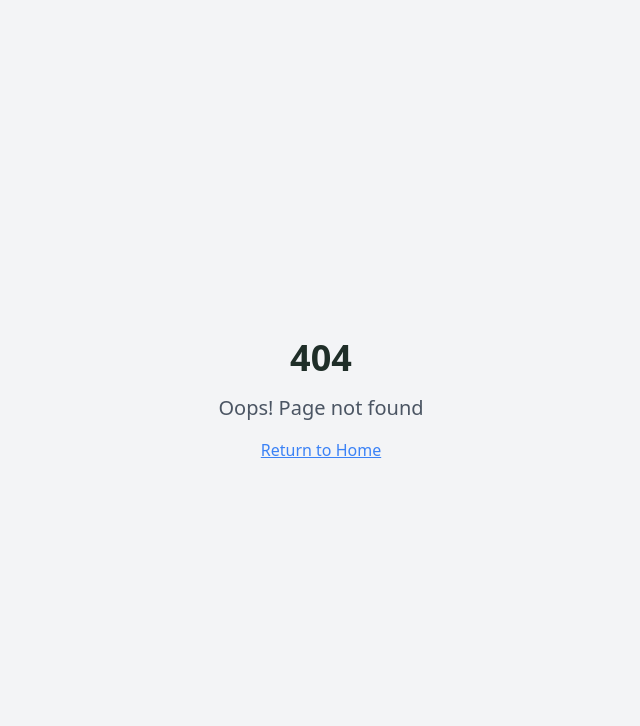
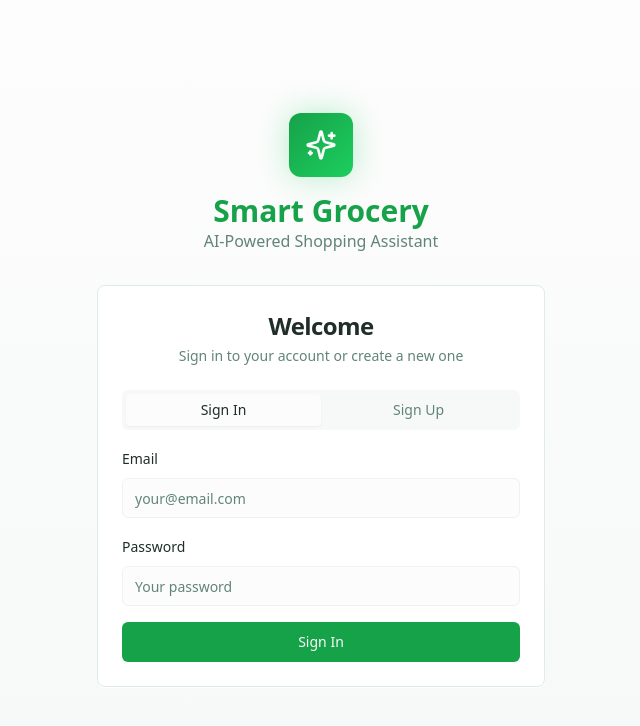
Before and after one commit to AndyLearnsAI/simple-grocery-list, a React (Vite) app: page /auth in a window 1280 px wide. Before the commit this address had no page. Shown: the top 726 px of the page, without its empty margins (319-959 px from the left). Built offline with nearby package versions, Linux system fonts and the light colour scheme.

Commit message:
Implement basic authentication

```diff
--- a/src/App.tsx
+++ b/src/App.tsx
@@ -4,6 +4,7 @@ import { TooltipProvider } from "@/components/ui/tooltip";
 import { QueryClient, QueryClientProvider } from "@tanstack/react-query";
 import { BrowserRouter, Routes, Route } from "react-router-dom";
 import Index from "./pages/Index";
+import Auth from "./pages/Auth";
 import NotFound from "./pages/NotFound";
 
 const queryClient = new QueryClient();
@@ -16,6 +17,7 @@ const App = () => (
       <BrowserRouter>
         <Routes>
           <Route path="/" element={<Index />} />
+          <Route path="/auth" element={<Auth />} />
           {/* ADD ALL CUSTOM ROUTES ABOVE THE CATCH-ALL "*" ROUTE */}
           <Route path="*" element={<NotFound />} />
         </Routes>
--- /dev/null
+++ b/src/pages/Auth.tsx
@@ -0,0 +1,227 @@
+import { useState, useEffect } from "react";
+import { useNavigate } from "react-router-dom";
+import { supabase } from "@/integrations/supabase/client";
+import { Button } from "@/components/ui/button";
+import { Input } from "@/components/ui/input";
+import { Label } from "@/components/ui/label";
+import { Card, CardContent, CardDescription, CardHeader, CardTitle } from "@/components/ui/card";
+import { Tabs, TabsContent, TabsList, TabsTrigger } from "@/components/ui/tabs";
+import { Sparkles, Loader2 } from "lucide-react";
+import { useToast } from "@/hooks/use-toast";
+
+const Auth = () => {
+  const navigate = useNavigate();
+  const { toast } = useToast();
+  const [loading, setLoading] = useState(false);
+  const [formData, setFormData] = useState({
+    email: "",
+    password: "",
+  });
+
+  useEffect(() => {
+    // Check if user is already logged in
+    const checkUser = async () => {
+      const { data: { session } } = await supabase.auth.getSession();
+      if (session) {
+        navigate("/");
+      }
+    };
+    checkUser();
+  }, [navigate]);
+
+  const handleInputChange = (e: React.ChangeEvent<HTMLInputElement>) => {
+    setFormData(prev => ({
+      ...prev,
+      [e.target.name]: e.target.value
+    }));
+  };
+
+  const handleSignUp = async (e: React.FormEvent) => {
+    e.preventDefault();
+    setLoading(true);
+
+    try {
+      const redirectUrl = `${window.location.origin}/`;
+
+      const { error } = await supabase.auth.signUp({
+        email: formData.email,
+        password: formData.password,
+        options: {
+          emailRedirectTo: redirectUrl
+        }
+      });
+
+      if (error) {
+        if (error.message.includes("User already registered")) {
+          toast({
+            title: "Account exists",
+            description: "This email is already registered. Please sign in instead.",
+            variant: "destructive",
+          });
+        } else {
+          toast({
+            title: "Sign up failed",
+            description: error.message,
+            variant: "destructive",
+          });
+        }
+      } else {
+        toast({
+          title: "Account created!",
+          description: "You can now sign in to your account.",
+        });
+      }
+    } catch (error) {
+      toast({
+        title: "Error",
+        description: "An unexpected error occurred. Please try again.",
+        variant: "destructive",
+      });
+    } finally {
+      setLoading(false);
+    }
+  };
+
+  const handleSignIn = async (e: React.FormEvent) => {
+    e.preventDefault();
+    setLoading(true);
+
+    try {
+      const { error } = await supabase.auth.signInWithPassword({
+        email: formData.email,
+        password: formData.password,
+      });
+
+      if (error) {
+        toast({
+          title: "Sign in failed",
+          description: error.message,
+          variant: "destructive",
+        });
+      } else {
+        toast({
+          title: "Welcome back!",
+          description: "Successfully signed in.",
+        });
+        navigate("/");
+      }
+    } catch (error) {
+      toast({
+        title: "Error",
+        description: "An unexpected error occurred. Please try again.",
+        variant: "destructive",
+      });
+    } finally {
+      setLoading(false);
+    }
+  };
+
+  return (
+    <div className="min-h-screen bg-gradient-subtle flex items-center justify-center p-4">
+      <div className="w-full max-w-md">
+        {/* Header */}
+        <div className="text-center mb-8">
+          <div className="w-16 h-16 bg-gradient-primary rounded-xl flex items-center justify-center shadow-glow mx-auto mb-4">
+            <Sparkles className="h-8 w-8 text-primary-foreground" />
+          </div>
+          <h1 className="text-3xl font-bold text-primary">Smart Grocery</h1>
+          <p className="text-muted-foreground">AI-Powered Shopping Assistant</p>
+        </div>
+
+        <Card className="shadow-card border">
+          <CardHeader className="space-y-1">
+            <CardTitle className="text-2xl text-center">Welcome</CardTitle>
+            <CardDescription className="text-center">
+              Sign in to your account or create a new one
+            </CardDescription>
+          </CardHeader>
+          <CardContent>
+            <Tabs defaultValue="signin" className="space-y-4">
+              <TabsList className="grid w-full grid-cols-2">
+                <TabsTrigger value="signin">Sign In</TabsTrigger>
+                <TabsTrigger value="signup">Sign Up</TabsTrigger>
+              </TabsList>
+
+              <TabsContent value="signin">
+                <form onSubmit={handleSignIn} className="space-y-4">
+                  <div className="space-y-2">
+                    <Label htmlFor="signin-email">Email</Label>
+                    <Input
+                      id="signin-email"
+                      name="email"
+                      type="email"
+                      placeholder="your@email.com"
+                      value={formData.email}
+                      onChange={handleInputChange}
+                      required
+                    />
+                  </div>
+                  <div className="space-y-2">
+                    <Label htmlFor="signin-password">Password</Label>
+                    <Input
+                      id="signin-password"
+                      name="password"
+                      type="password"
+                      placeholder="Your password"
+                      value={formData.password}
+                      onChange={handleInputChange}
+                      required
+                    />
+                  </div>
+                  <Button
+                    type="submit"
+                    className="w-full"
+                    disabled={loading}
+                  >
+                    {loading && <Loader2 className="mr-2 h-4 w-4 animate-spin" />}
+                    Sign In
+                  </Button>
+                </form>
+              </TabsContent>
+
+              <TabsContent value="signup">
+                <form onSubmit={handleSignUp} className="space-y-4">
+                  <div className="space-y-2">
+                    <Label htmlFor="signup-email">Email</Label>
+                    <Input
+                      id="signup-email"
+                      name="email"
+                      type="email"
+                      placeholder="your@email.com"
+                      value={formData.email}
+                      onChange={handleInputChange}
+                      required
+                    />
+                  </div>
+                  <div className="space-y-2">
+                    <Label htmlFor="signup-password">Password</Label>
+                    <Input
+                      id="signup-password"
+                      name="password"
+                      type="password"
+                      placeholder="Choose a password"
+                      value={formData.password}
+                      onChange={handleInputChange}
+                      required
+                      minLength={6}
+                    />
+                  </div>
+                  <Button
+                    type="submit"
+                    className="w-full"
+                    disabled={loading}
+                  >
+                    {loading && <Loader2 className="mr-2 h-4 w-4 animate-spin" />}
+                    Create Account
+                  </Button>
+                </form>
+              </TabsContent>
+            </Tabs>
+          </CardContent>
+        </Card>
+      </div>
+    </div>
+  );
+};
+
+export default Auth;
--- a/src/pages/Index.tsx
+++ b/src/pages/Index.tsx
@@ -1,11 +1,64 @@
-import { useState } from "react";
+import { useState, useEffect } from "react";
+import { useNavigate } from "react-router-dom";
+import { User, Session } from "@supabase/supabase-js";
+import { supabase } from "@/integrations/supabase/client";
 import { Tabs, TabsContent, TabsList, TabsTrigger } from "@/components/ui/tabs";
+import { Button } from "@/components/ui/button";
 import { GroceryChecklist } from "@/components/GroceryChecklist";
 import { ChatInterface } from "@/components/ChatInterface";
-import { CheckSquare, MessageCircle, Sparkles } from "lucide-react";
+import { CheckSquare, MessageCircle, Sparkles, LogOut } from "lucide-react";
 
 const Index = () => {
+  const navigate = useNavigate();
   const [activeTab, setActiveTab] = useState("checklist");
+  const [user, setUser] = useState<User | null>(null);
+  const [session, setSession] = useState<Session | null>(null);
+  const [loading, setLoading] = useState(true);
+
+  useEffect(() => {
+    // Set up auth state listener FIRST
+    const { data: { subscription } } = supabase.auth.onAuthStateChange(
+      (event, session) => {
+        setSession(session);
+        setUser(session?.user ?? null);
+        setLoading(false);
+      }
+    );
+
+    // THEN check for existing session
+    supabase.auth.getSession().then(({ data: { session } }) => {
+      setSession(session);
+      setUser(session?.user ?? null);
+      setLoading(false);
+    });
+
+    return () => subscription.unsubscribe();
+  }, []);
+
+  useEffect(() => {
+    if (!loading && !user) {
+      navigate("/auth");
+    }
+  }, [user, loading, navigate]);
+
+  const handleSignOut = async () => {
+    await supabase.auth.signOut();
+    navigate("/auth");
+  };
+
+  if (loading) {
+    return (
+      <div className="min-h-screen bg-gradient-subtle flex items-center justify-center">
+        <div className="w-10 h-10 bg-gradient-primary rounded-xl flex items-center justify-center shadow-glow animate-pulse">
+          <Sparkles className="h-5 w-5 text-primary-foreground" />
+        </div>
+      </div>
+    );
+  }
+
+  if (!user) {
+    return null; // This will redirect via useEffect
+  }
 
   return (
     <div className="min-h-screen bg-gradient-subtle">
@@ -16,10 +69,19 @@ const Index = () => {
             <div className="w-10 h-10 bg-gradient-primary rounded-xl flex items-center justify-center shadow-glow">
               <Sparkles className="h-5 w-5 text-primary-foreground" />
             </div>
-            <div className="text-center">
+            <div className="flex-1 text-center">
               <h1 className="text-2xl font-bold text-primary">Smart Grocery</h1>
               <p className="text-sm text-muted-foreground">AI-Powered Shopping Assistant</p>
             </div>
+            <Button
+              variant="ghost"
+              size="sm"
+              onClick={handleSignOut}
+              className="flex items-center gap-2"
+            >
+              <LogOut className="h-4 w-4" />
+              <span className="hidden sm:inline">Sign Out</span>
+            </Button>
           </div>
         </div>
       </header>
```
